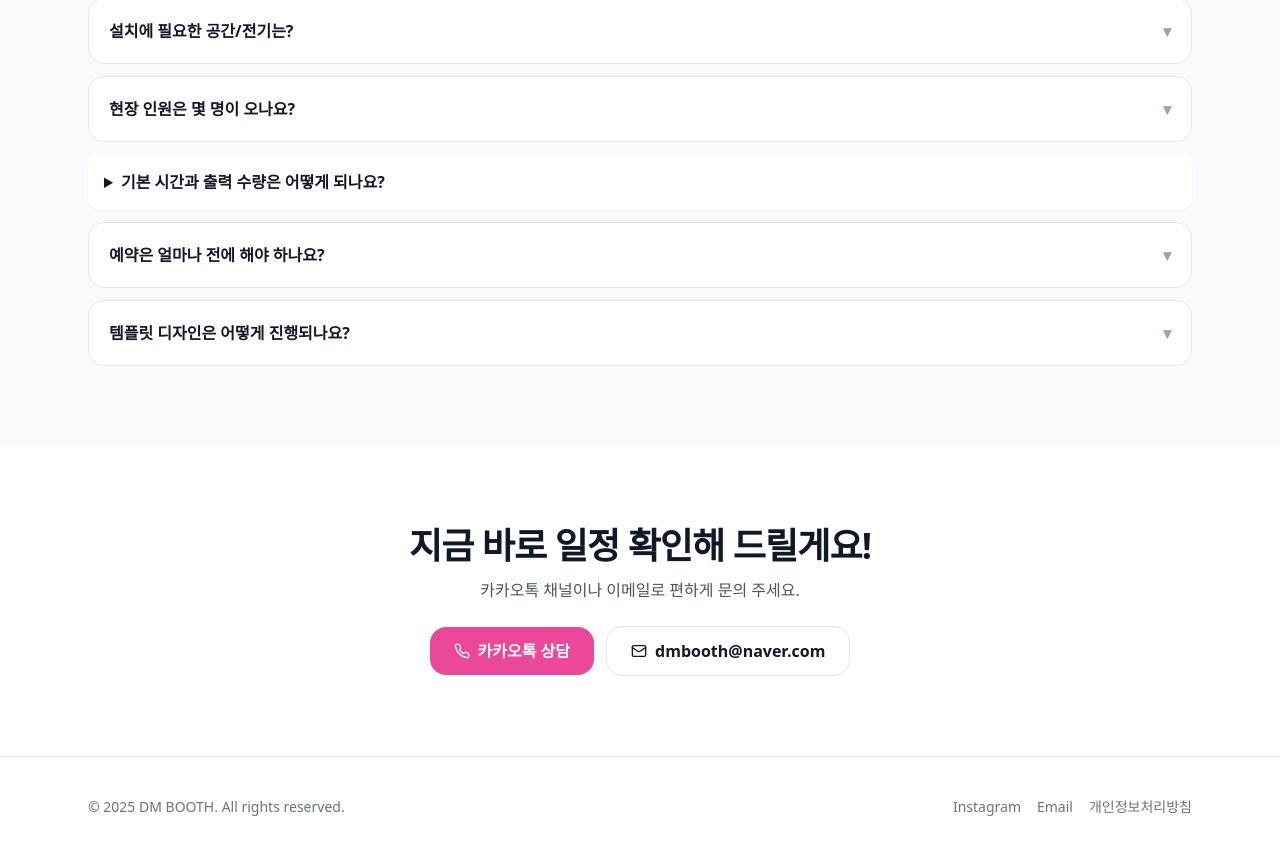
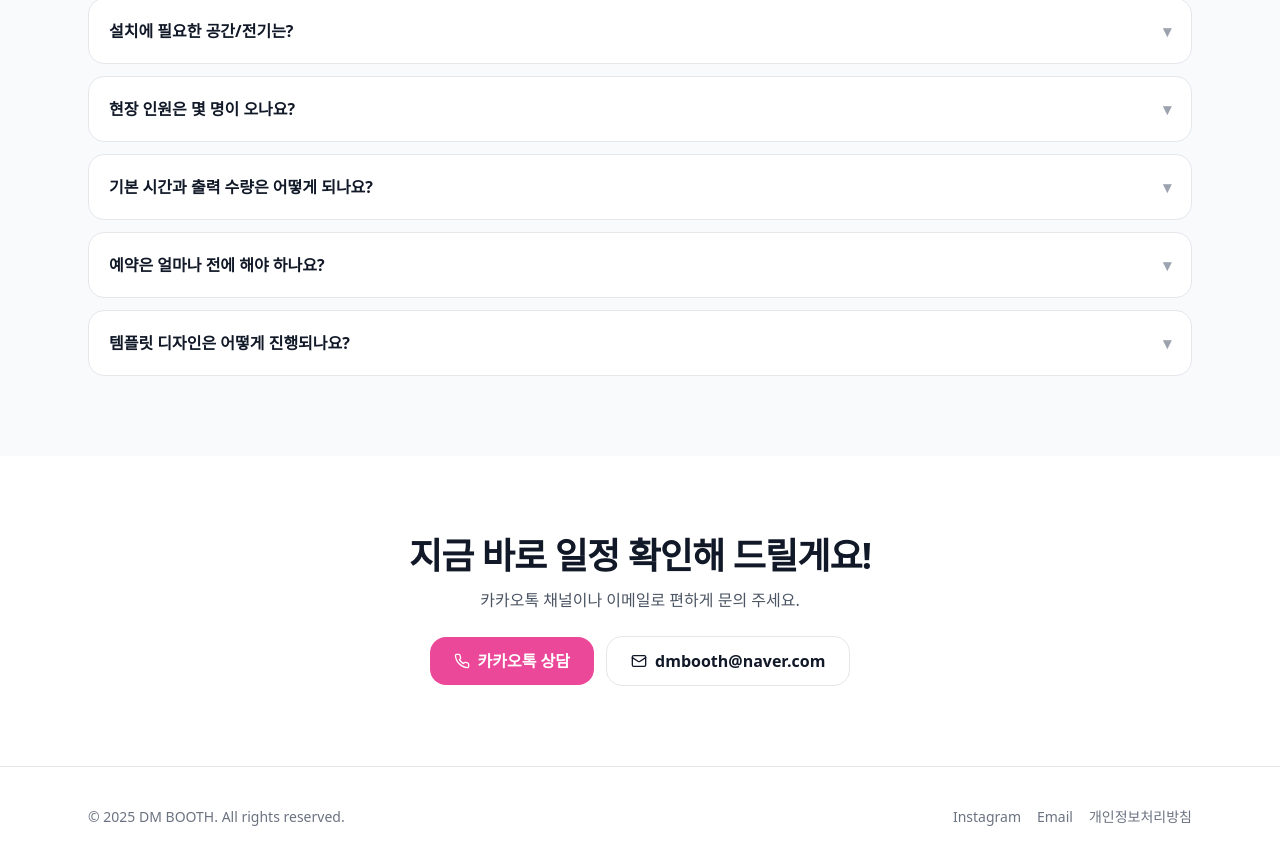
Before and after one commit to dm-booth/dmbooth, a Next.js app: page / in a window 1280 px wide. Shown: the part 6123-6988 px from the top of the page. Built offline with nearby package versions, Linux system fonts and the light colour scheme.

Commit message:
Update page.tsx

```diff
--- a/app/page.tsx
+++ b/app/page.tsx
@@ -46,15 +46,19 @@ export const metadata: Metadata = {
 // DM BOOTH — Landing Page (Wedding/Popup added)
 function FaqHtml({ q, a }: { q: string; a: string }) {
   return (
-    <details className="group rounded-xl bg-white p-4 shadow-sm">
-      <summary className="cursor-pointer font-semibold">{q}</summary>
+    <details className="group rounded-2xl border bg-white p-5 hover:bg-gray-50">
+      <summary className="cursor-pointer list-none flex items-center justify-between font-semibold [&::-webkit-details-marker]:hidden">
+        <span>{q}</span>
+        <span className="text-gray-400 group-open:rotate-180 transition">▾</span>
+      </summary>
       <div
-        className="mt-3 text-gray-600"
+        className="mt-3 text-sm text-gray-700 leading-relaxed"
         dangerouslySetInnerHTML={{ __html: a }}
       />
     </details>
   );
 }
+
 
 export default function HomePage() {
   return (
```
